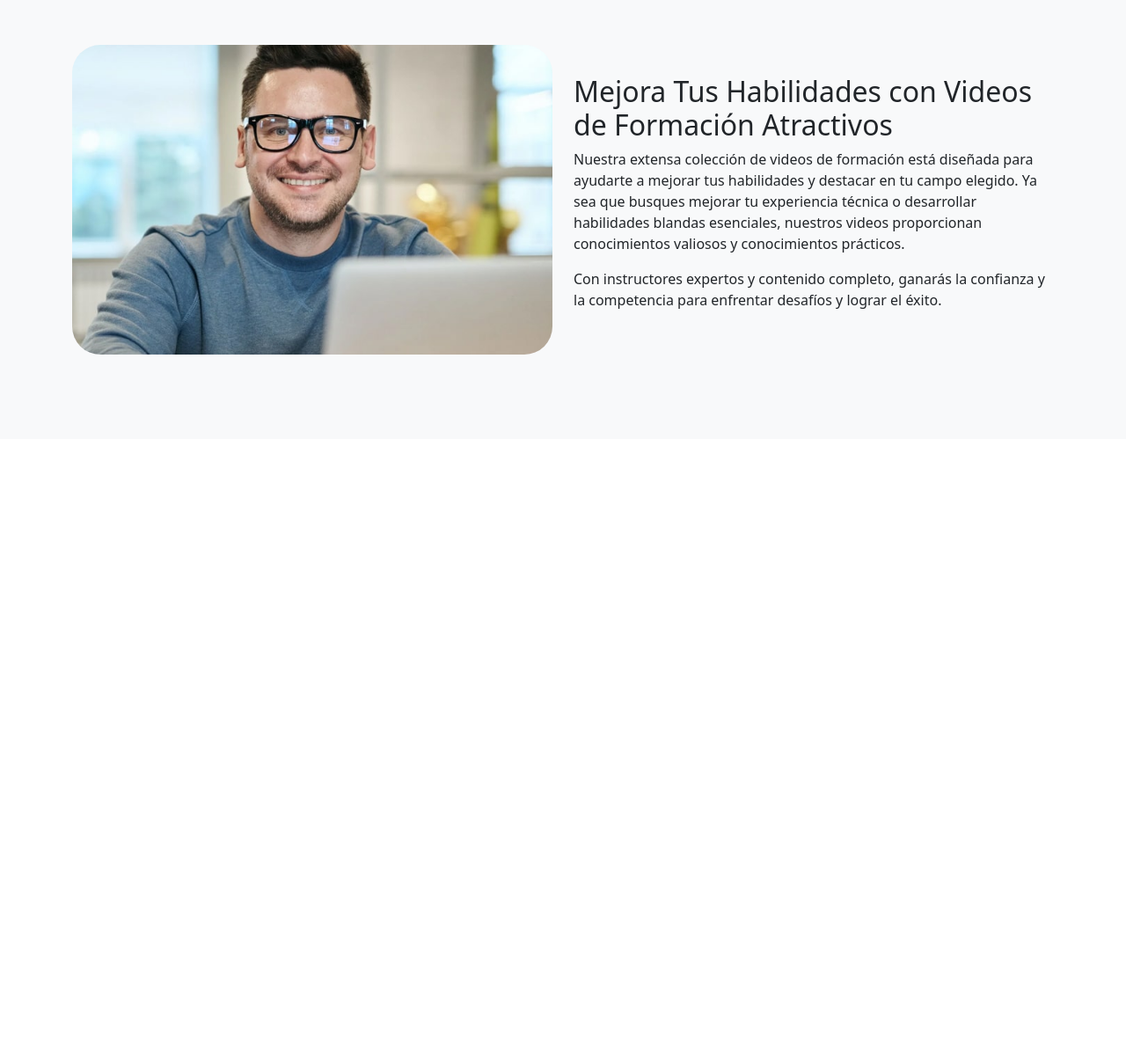
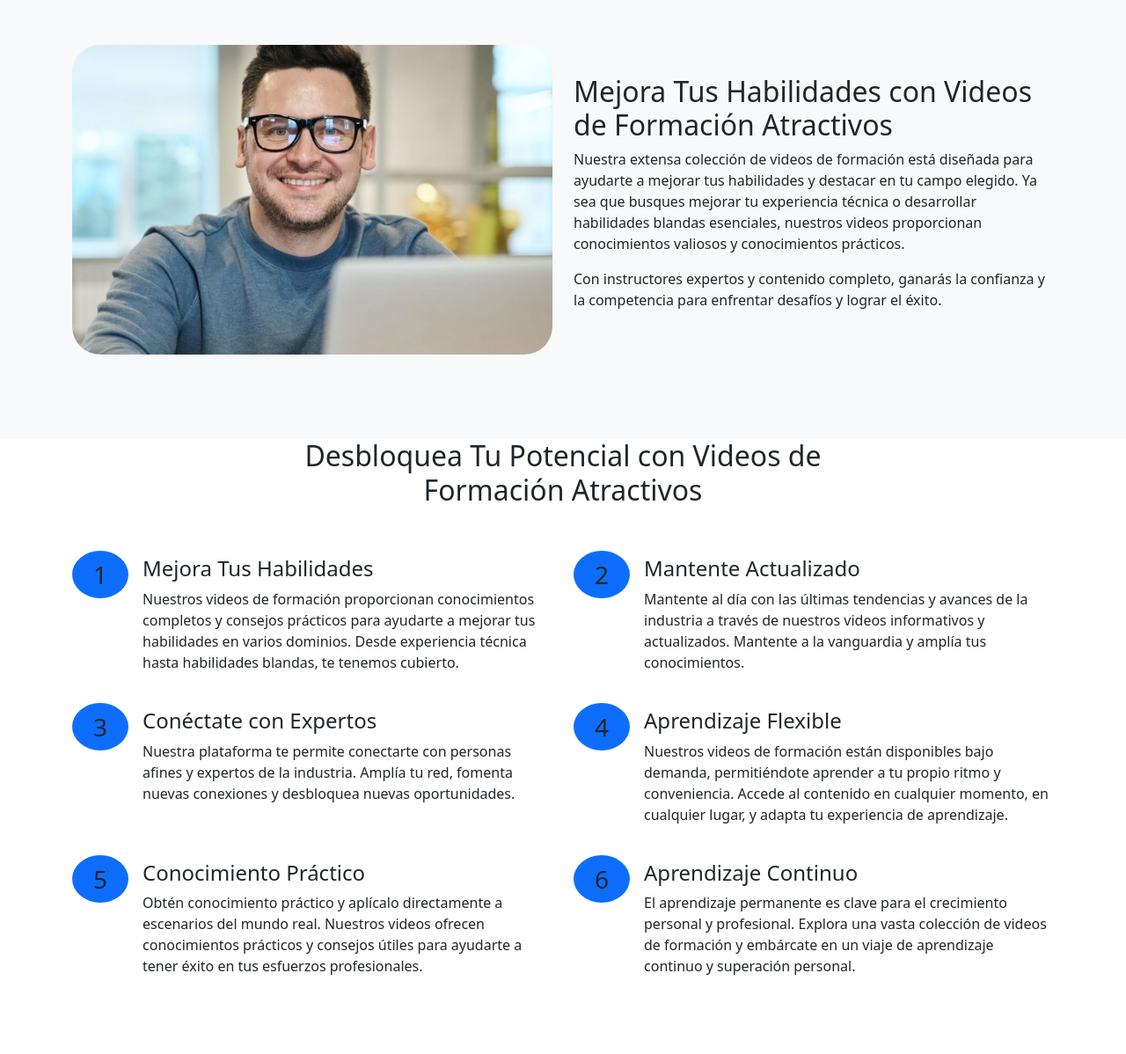
Before and after one commit to tonylex12/Entrenamiento-Corso, a plain HTML site: page index.html in a window 1280 px wide. Shown: the part 1592-2790 px from the top of the page at 88% size. Before the commit the page ends 2091 px from the top, so only its background shows below. Drawn offline with nearby package versions, Linux system fonts and the light colour scheme.

Commit message:
Agregando los pilares de la plataforma

```diff
--- a/index.html
+++ b/index.html
@@ -281,3 +281,117 @@
     ></script>
   </body>
 </html>
+
+    <!-- Puntos -->
+    <section class="points pb-5">
+      <div class="container">
+        <div class="row text-center mb-5">
+          <div class="col-md-8 offset-md-2">
+            <h2>Desbloquea Tu Potencial con Videos de Formación Atractivos</h2>
+          </div>
+        </div>
+        <div class="row">
+          <div class="col-md-6 mb-4">
+            <div class="d-flex gap-3">
+              <div class="number">
+                <span class="bg-primary py-2 px-4 fs-3 rounded-circle">
+                  1
+                </span>
+              </div>
+              <div>
+                <h3 class="fs-4">Mejora Tus Habilidades</h3>
+                <p>
+                  Nuestros videos de formación proporcionan conocimientos
+                  completos y consejos prácticos para ayudarte a mejorar tus
+                  habilidades en varios dominios. Desde experiencia técnica
+                  hasta habilidades blandas, te tenemos cubierto.
+                </p>
+              </div>
+            </div>
+          </div>
+          <div class="col-md-6 mb-4">
+            <div class="d-flex gap-3">
+              <div class="number">
+                <span class="bg-primary py-2 px-4 fs-3 rounded-circle">2</span>
+              </div>
+              <div>
+                <h3 class="fs-4">Mantente Actualizado</h3>
+                <p>
+                  Mantente al día con las últimas tendencias y avances de la
+                  industria a través de nuestros videos informativos y
+                  actualizados. Mantente a la vanguardia y amplía tus
+                  conocimientos.
+                </p>
+              </div>
+            </div>
+          </div>
+
+          <div class="col-md-6 mb-4">
+            <div class="d-flex gap-3">
+              <div class="number">
+                <span class="bg-primary py-2 px-4 fs-3 rounded-circle">3</span>
+              </div>
+              <div>
+                <h3 class="fs-4">Conéctate con Expertos</h3>
+                <p>
+                  Nuestra plataforma te permite conectarte con personas afines y
+                  expertos de la industria. Amplía tu red, fomenta nuevas
+                  conexiones y desbloquea nuevas oportunidades.
+                </p>
+              </div>
+            </div>
+          </div>
+
+          <div class="col-md-6 mb-4">
+            <div class="d-flex gap-3">
+              <div class="number">
+                <span class="bg-primary py-2 px-4 fs-3 rounded-circle">4</span>
+              </div>
+              <div>
+                <h3 class="fs-4">Aprendizaje Flexible</h3>
+                <p>
+                  Nuestros videos de formación están disponibles bajo demanda,
+                  permitiéndote aprender a tu propio ritmo y conveniencia.
+                  Accede al contenido en cualquier momento, en cualquier lugar,
+                  y adapta tu experiencia de aprendizaje.
+                </p>
+              </div>
+            </div>
+          </div>
+
+          <div class="col-md-6 mb-4">
+            <div class="d-flex gap-3">
+              <div class="number">
+                <span class="bg-primary py-2 px-4 fs-3 rounded-circle">5</span>
+              </div>
+              <div>
+                <h3 class="fs-4">Conocimiento Práctico</h3>
+                <p>
+                  Obtén conocimiento práctico y aplícalo directamente a
+                  escenarios del mundo real. Nuestros videos ofrecen
+                  conocimientos prácticos y consejos útiles para ayudarte a
+                  tener éxito en tus esfuerzos profesionales.
+                </p>
+              </div>
+            </div>
+          </div>
+
+          <div class="col-md-6 mb-4">
+            <div class="d-flex gap-3">
+              <div class="number">
+                <span class="bg-primary py-2 px-4 fs-3 rounded-circle">6</span>
+              </div>
+              <div>
+                <h3 class="fs-4">Aprendizaje Continuo</h3>
+                <p>
+                  El aprendizaje permanente es clave para el crecimiento
+                  personal y profesional. Explora una vasta colección de videos
+                  de formación y embárcate en un viaje de aprendizaje continuo y
+                  superación personal.
+                </p>
+              </div>
+            </div>
+          </div>
+        </div>
+      </div>
+    </section>
```
